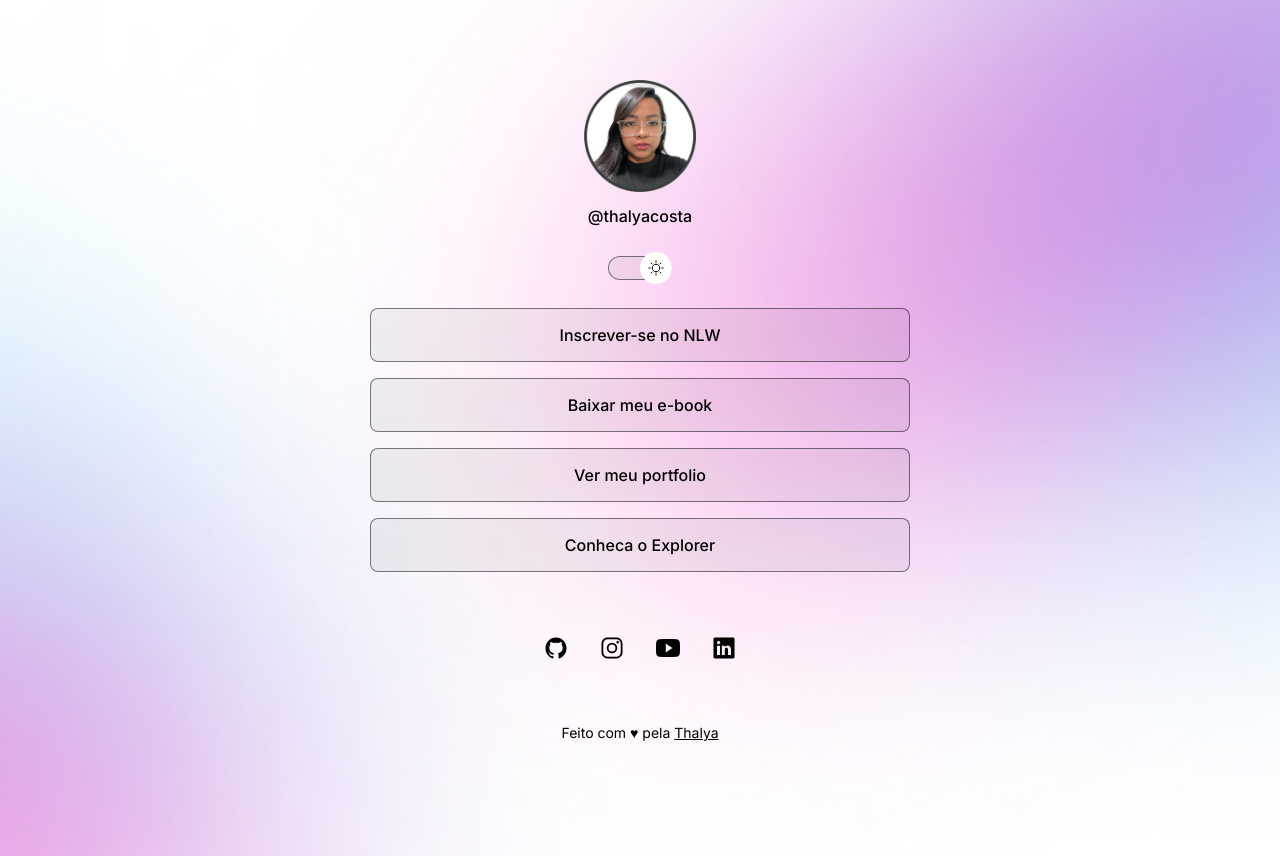
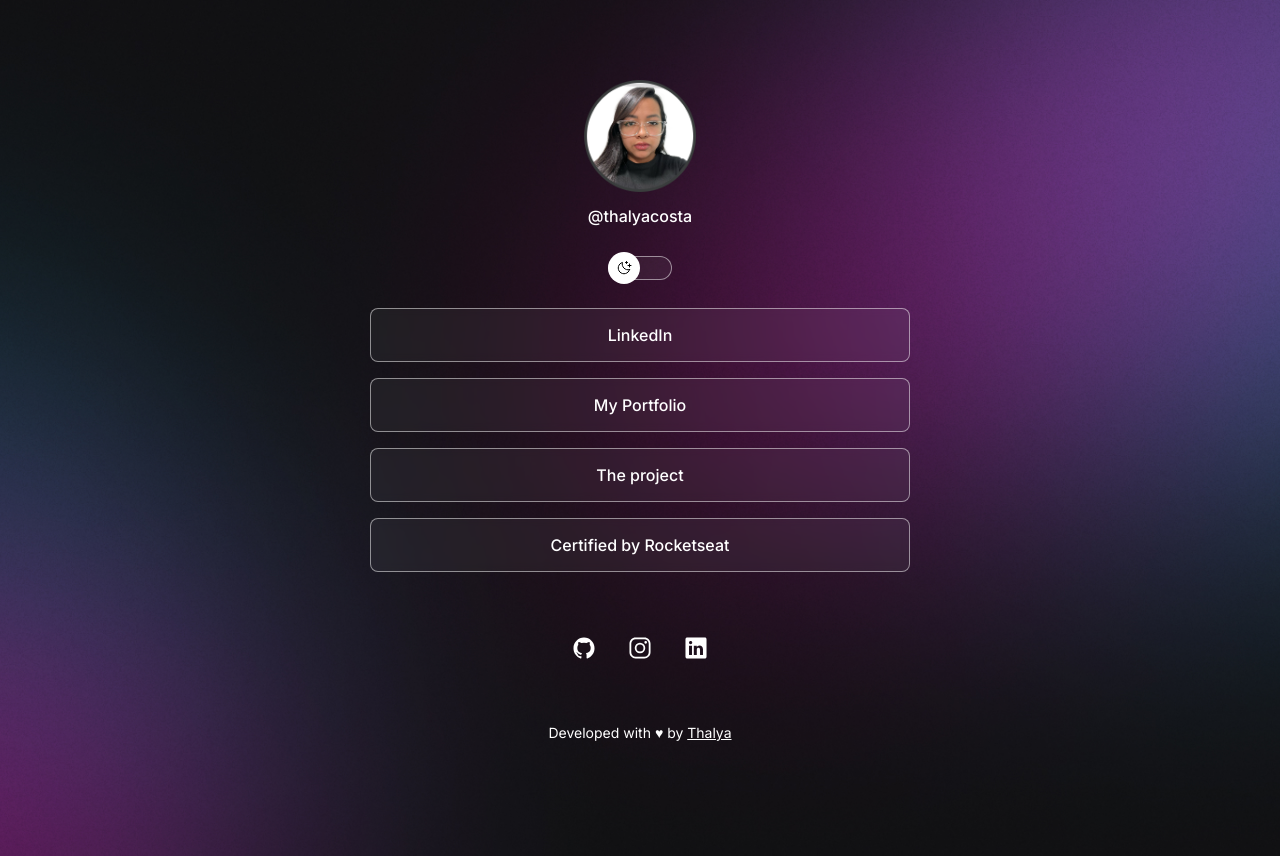
Before and after one commit to ThalyaCosta/projeto, a plain HTML site: page index.html in a window 1280 px wide. Drawn offline with nearby package versions, Linux system fonts and the light colour scheme.

Commit message:
#english

```diff
--- a/index.html
+++ b/index.html
@@ -1,5 +1,5 @@
 <!DOCTYPE html>
-<html lang="en" class="light">
+<html lang="en" class="">
   <head>
     <link rel="preconnect" href="https://fonts.googleapis.com" />
     <link rel="preconnect" href="https://fonts.gstatic.com" crossorigin />
@@ -29,20 +29,22 @@
 
       <ul>
         <li>
-          <a href="#">Inscrever-se no NLW</a>
+          <a href="https://linkedin.com/in/thalyacosta">LinkedIn</a>
         </li>
 
         <li>
-          <a href="#">Baixar meu e-book</a>
+          <a href="https://github.com/ThalyaCosta">My Portfolio</a>
         </li>
 
         <li>
-          <a href="https://github.com/ThalyaCosta">Ver meu portfolio</a>
+          <a href="https://github.com/ThalyaCosta/projeto">The project</a>
         </li>
 
         <li>
-          <a href="https://rocketseat.com.br" target="_blank"
-            >Conheca o Explorer</a
+          <a
+            href="https://app.rocketseat.com.br/certificates/9bd8ff4a-a857-4104-bec5-f4f220831665"
+            target="_blank"
+            >Certified by Rocketseat</a
           >
         </li>
       </ul>
@@ -58,17 +60,13 @@
           <ion-icon name="logo-instagram"></ion-icon>
         </a>
 
-        <a href="https://youtube.com/@thalyacosta8930" target="_blank">
-          <ion-icon name="logo-youtube"></ion-icon
-        ></a>
-
         <a href="https://linkedin.com/in/thalyacosta" target="_blank">
           <ion-icon name="logo-linkedin"></ion-icon
         ></a>
       </div>
 
       <footer>
-        Feito com ♥ pela
+        Developed with ♥ by
         <a href="https://linkedin.com/in/thalyacosta">Thalya</a>
       </footer>
     </div>
```
Also changed, not shown: 1 other file.
